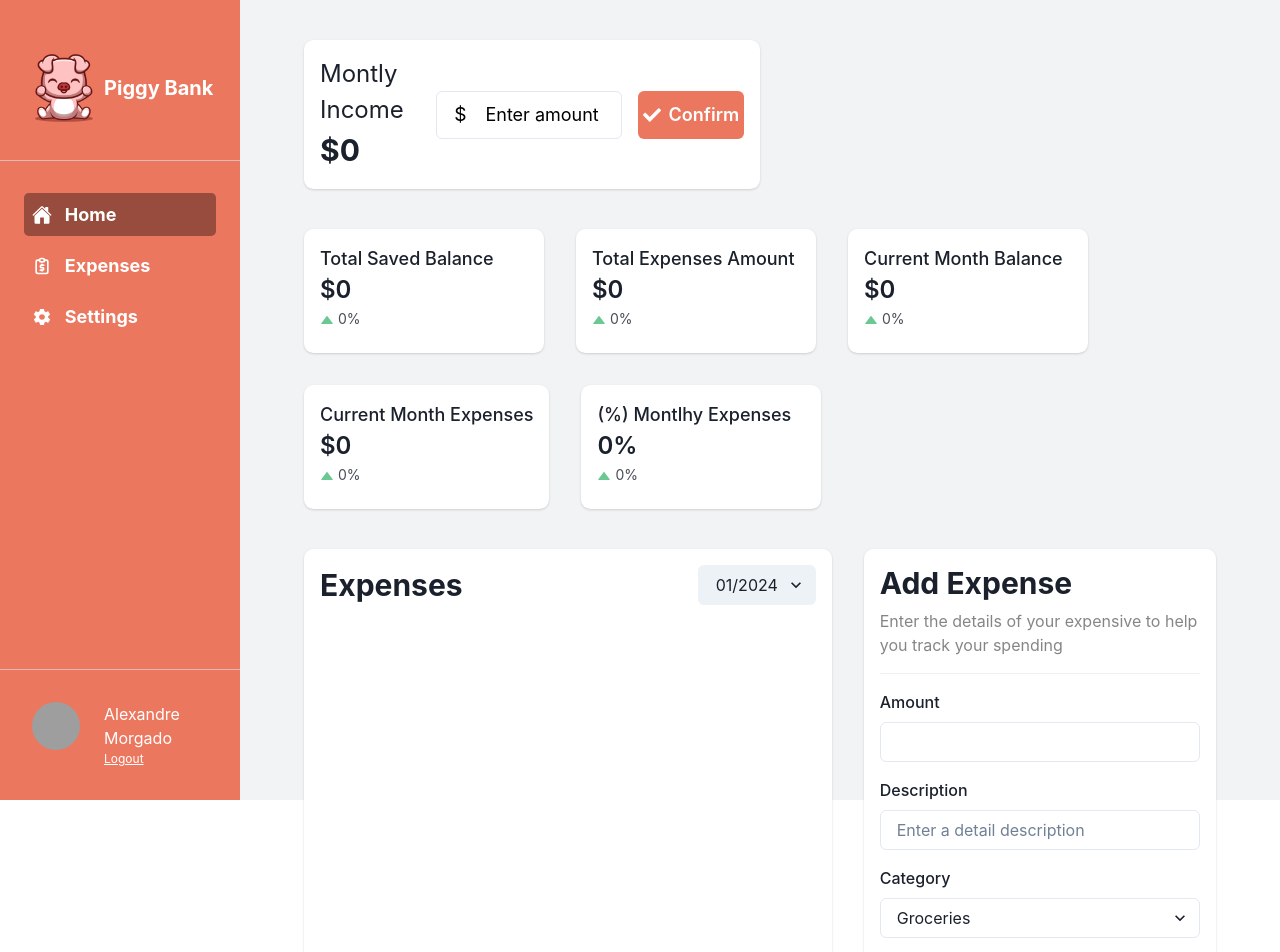
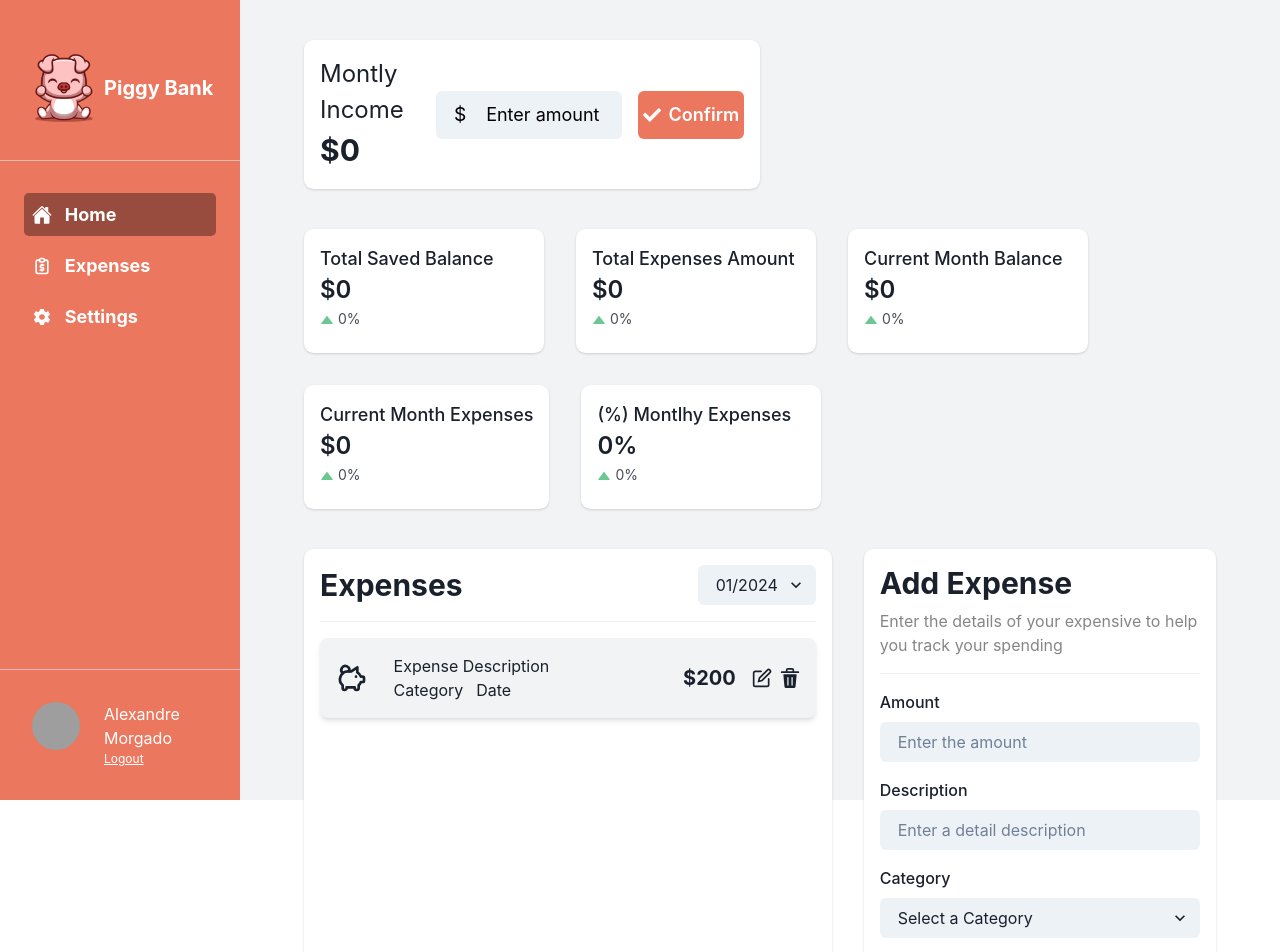
Before and after one commit to Almopt/PiggyBank-App, a React (Vite) app: page / in a window 1280 px wide. Shown: the top 952 px of the page. Built offline with nearby package versions, Linux system fonts and the light colour scheme; grey boxes are pictures that could not be loaded.

Commit message:
Solving some bugs

```diff
--- a/src/App.jsx
+++ b/src/App.jsx
@@ -4,7 +4,6 @@ import MainContainer from './components/MainContainer/MainContainer.jsx';
 import { Flex } from '@chakra-ui/react';
 
 function App() {
-  console.log('render app');
   return (
     <Flex h="calc(100vh)">
       <Sidebar />
--- a/src/components/MainContainer/CustomModal.jsx
+++ b/src/components/MainContainer/CustomModal.jsx
@@ -1,7 +1,6 @@
 import { Button, Modal, ModalOverlay, ModalContent, ModalHeader, ModalCloseButton, ModalBody, ModalFooter } from '@chakra-ui/react';
 
 export default function CustomModal({ isOpen, onClose, title, bodyContent, buttons }) {
-  console.log('CustomModal -> isOpen', isOpen);
   return (
     <>
       <Modal isOpen={isOpen} onClose={onClose}>
--- a/src/components/MainContainer/Expense.jsx
+++ b/src/components/MainContainer/Expense.jsx
@@ -1,5 +1,42 @@
+import { Flex, Box, Text, Icon, Tooltip } from '@chakra-ui/react';
+import { EditIcon, DeleteIcon } from '@chakra-ui/icons';
+
+import { TbPigMoney } from 'react-icons/tb';
+
 export default function Expense() {
   return (
-
+    // Expense Main Container
+    <Box borderRadius="0.5rem" boxShadow="md" bg="#f1f3f4">
+      <Flex justifyContent="space-between" px="1rem" py="1rem">
+        {/* Expense Details */}
+        <Flex gap="0.8rem">
+          {/* Money Icon */}
+          <Icon as={TbPigMoney} alignSelf="center" boxSize={8} />
+          <Box></Box>
+          {/* Expense Details */}
+          <Flex flexDirection="column">
+            <Text>Expense Description</Text>
+            <Flex gap="0.8rem">
+              <Text>Category</Text>
+              <Text>Date</Text>
+            </Flex>
+          </Flex>
+        </Flex>
+        {/* Expense Amount and Action Button/Icons */}
+        <Flex justifyContent="space-between" alignItems="center" gap="1rem">
+          <Text fontSize="xl" as="b">
+            $200
+          </Text>
+          <Flex gap="0.5rem">
+            <Tooltip label="Edit Expense" fontSize="md">
+              <EditIcon boxSize={5} cursor="pointer" _hover={{ color: 'primaryRed' }} />
+            </Tooltip>
+            <Tooltip label="Delete Expense" fontSize="md">
+              <DeleteIcon boxSize={5} cursor="pointer" _hover={{ color: 'primaryRed' }} />
+            </Tooltip>
+          </Flex>
+        </Flex>
+      </Flex>
+    </Box>
   );
 }
--- a/src/components/MainContainer/MainContainer.jsx
+++ b/src/components/MainContainer/MainContainer.jsx
@@ -6,11 +6,7 @@ import {
   Button,
   HStack,
   Text,
-  InputLeftElement,
-  InputGroup,
   Input,
-  Alert,
-  AlertIcon,
   useBreakpointValue,
   useDisclosure,
   Heading,
@@ -21,13 +17,15 @@ import {
   NumberInput,
   NumberInputField,
 } from '@chakra-ui/react';
-import { FaCheck } from 'react-icons/fa';
+// import { FaCheck } from 'react-icons/fa';
 import { AddIcon } from '@chakra-ui/icons';
 import Stats from './Stats.jsx';
 import CustomModal from './CustomModal.jsx';
+import Expense from './Expense.jsx';
+import MonthlyIncomeForm from './MonthlyIncomeForm.jsx';
 
 export default function MainContainer() {
-  const [monthlyIncomeInputValue, setMonthlyIncomeInputValue] = useState('');
+  // const [amount, setamount] = useState('');
   const [monthlyIncome, setMonthlyIncome] = useState('$0');
   const [errorMessage, setErrorMessage] = useState('');
   const [modalTitle, setModalTitle] = useState('');
@@ -36,6 +34,9 @@ export default function MainContainer() {
 
   // Create a new Date object
   const currentDate = new Date();
+
+  console.log('Entou a dar render');
+  console.log(monthlyIncome);
 
   // Get the current date in YYYY-MM-DD format
   const year = currentDate.getFullYear();
@@ -70,7 +71,7 @@ export default function MainContainer() {
     base: 'column',
     sm: 'column',
     md: 'column',
-    lg: 'row',
+    lg: 'column',
     xl: 'row',
     '2xl': 'row',
   });
@@ -80,9 +81,9 @@ export default function MainContainer() {
     useGrouping: true, // Enables thousands separator
   };
 
-  const handleInputChange = (event) => {
-    setMonthlyIncomeInputValue(event.target.value);
-  };
+  // const handleInputChange = (event) => {
+  //   setamount(event.target.value);
+  // };
 
   function isMonthlyInputFilled() {
     if (parseInt(monthlyIncome.substring(1)) > 0) {
@@ -95,17 +96,16 @@ export default function MainContainer() {
     return false;
   }
 
-  function handleConfirmMonthlyIncome(event) {
-    event.preventDefault();
+  function handleConfirmMonthlyIncome(amount) {
+    // event.preventDefault();
     // Checks if the input is empty
-    if (monthlyIncomeInputValue.trim() === '') {
-      console.log(monthlyIncomeInputValue);
+    if (amount.trim() === '') {
       setErrorMessage('Input cannot be empty');
 
       // Checks if input isn't a number
-    } else if (isNaN(monthlyIncomeInputValue)) {
+    } else if (isNaN(amount)) {
       setErrorMessage('Input must be a number');
-      setMonthlyIncomeInputValue('');
+      // setamount('');
     } else {
       // Checks if we already have a current Montlhy Income
       if (isMonthlyInputFilled()) {
@@ -113,21 +113,21 @@ export default function MainContainer() {
       }
       // Clear any previous error message if input is valid
       setErrorMessage('');
-      setMonthlyIncome(`$${parseInt(monthlyIncomeInputValue).toLocaleString('en-US', options)}`);
-      setMonthlyIncomeInputValue('');
+      setMonthlyIncome(`$${parseInt(amount).toLocaleString('en-US', options)}`);
+      // setamount('');
     }
   }
 
   function handleResetMonthlyIncome() {
     setMonthlyIncome(`$0`);
-    setMonthlyIncomeInputValue('');
+    // setamount('');
     onClose();
   }
 
-  function handleUpdateMonthlyIncome() {
-    const newMontlhyIncome = parseInt(monthlyIncomeInputValue) + parseInt(monthlyIncome.substring(1));
+  function handleUpdateMonthlyIncome(amount) {
+    const newMontlhyIncome = parseInt(amount) + parseInt(monthlyIncome.substring(1));
     setMonthlyIncome(`$${newMontlhyIncome.toLocaleString('en-US', options)}`);
-    setMonthlyIncomeInputValue('');
+    // setamount('');
     onClose();
   }
 
@@ -162,14 +162,22 @@ export default function MainContainer() {
               {monthlyIncome}
             </Text>
           </Flex>
-          <Flex flexDirection="column" gap="0.5rem" alignSelf="center">
+          <MonthlyIncomeForm income={monthlyIncome} onConfirmIncome={handleConfirmMonthlyIncome} errorMessage={errorMessage} />
+          {/* <Flex flexDirection="column" gap="0.5rem" alignSelf="center">
             <form onSubmit={handleConfirmMonthlyIncome}>
               <Flex gap="1rem">
                 <InputGroup alignSelf="center" size="lg">
                   <InputLeftElement pointerEvents="none" color="black" fontSize="1.2em">
                     $
                   </InputLeftElement>
-                  <Input focusBorderColor="black" placeholder="Enter amount" _placeholder={{ color: 'black' }} value={monthlyIncomeInputValue} onChange={handleInputChange} />
+                  <Input
+                    variant="filled"
+                    focusBorderColor="black"
+                    placeholder="Enter amount"
+                    _placeholder={{ color: 'black' }}
+                    value={amount}
+                    onChange={handleInputChange}
+                  />
                 </InputGroup>
                 <Button
                   leftIcon={<FaCheck />}
@@ -192,7 +200,7 @@ export default function MainContainer() {
                 {errorMessage}
               </Alert>
             ) : null}
-          </Flex>
+          </Flex> */}
         </Flex>
         {/* Stats Container */}
         <HStack spacing="2rem" mt="2.5rem" flexWrap="wrap">
@@ -205,14 +213,14 @@ export default function MainContainer() {
         {/* Expenses Container */}
         <Flex flexDirection={expensesContainerFlexDirection} gap="2rem">
           {/* Check Expenses Container */}
-          <Flex mt="2.5rem" gap="1rem" bg="white" p="1rem" borderRadius="0.6rem" justifyContent="space-between" boxShadow="base" flexDirection="column" width="60%">
+          <Flex mt="2.5rem" gap="1rem" bg="white" p="1rem" borderRadius="0.6rem" boxShadow="base" flexDirection="column" width="60%">
             {/* Title */}
             <Flex justifyContent="space-between">
               <Heading as="h2" size="lg" alignSelf="center">
                 Expenses
               </Heading>
               <Box>
-                <Select variant="filled" value="option1">
+                <Select variant="filled">
                   <option value="option1">01/2024</option>
                   <option value="option2">02/2024</option>
                   <option value="option3">03/2024</option>
@@ -221,6 +229,7 @@ export default function MainContainer() {
             </Flex>
             <Divider size="2xl" />
             {/* Expenses */}
+            <Expense></Expense>
           </Flex>
           {/* Add/Update Expenses Container */}
           <Flex mt="2.5rem" gap="1rem" bg="white" p="1rem" borderRadius="0.6rem" justifyContent="space-between" boxShadow="base" flexDirection="column" width="40%">
@@ -237,17 +246,17 @@ export default function MainContainer() {
               <Flex flexDirection="column" gap="1rem">
                 <Box>
                   <FormLabel>Amount</FormLabel>
-                  <NumberInput min={1}>
-                    <NumberInputField />
+                  <NumberInput min={1} variant="filled">
+                    <NumberInputField placeholder="Enter the amount " />
                   </NumberInput>
                 </Box>
                 <Box>
                   <FormLabel>Description</FormLabel>
-                  <Input type="text" placeholder="Enter a detail description" />
+                  <Input variant="filled" type="text" placeholder="Enter a detail description" />
                 </Box>
                 <Box>
                   <FormLabel>Category</FormLabel>
-                  <Select value="groceries">
+                  <Select variant="filled" placeholder="Select a Category">
                     <option value="groceries">Groceries</option>
                     <option value="house-bills">House Bills</option>
                     <option value="car-insurance">Car Insurance</option>
@@ -256,7 +265,8 @@ export default function MainContainer() {
                 </Box>
                 <Box>
                   <FormLabel>Date</FormLabel>
-                  <Input type="date" value={`${year}-${month}-${day}`} />
+                  {/* <Input variant="filled" type="date" value={`${year}-${month}-${day}`} /> */}
+                  <Input variant="filled" type="date" />
                 </Box>
                 <Button
                   mt="2rem"
--- /dev/null
+++ b/src/components/MainContainer/MonthlyIncomeForm.jsx
@@ -0,0 +1,46 @@
+import { useState } from 'react';
+
+import { Flex, InputLeftElement, InputGroup, Alert, AlertIcon, Button, Input } from '@chakra-ui/react';
+import { FaCheck } from 'react-icons/fa';
+
+export default function MonthlyIncomeForm({ income, onConfirmIncome, errorMessage }) {
+  const [incomeInputValue, setincomeInputValue] = useState('');
+
+  const handleInputChange = (event) => {
+    setincomeInputValue(event.target.value);
+  };
+
+  return (
+    <Flex flexDirection="column" gap="0.5rem" alignSelf="center">
+      <form onSubmit={() => onConfirmIncome(incomeInputValue)}>
+        <Flex gap="1rem">
+          <InputGroup alignSelf="center" size="lg">
+            <InputLeftElement pointerEvents="none" color="black" fontSize="1.2em">
+              $
+            </InputLeftElement>
+            <Input variant="filled" focusBorderColor="black" placeholder="Enter amount" _placeholder={{ color: 'black' }} value={incomeInputValue} onChange={handleInputChange} />
+          </InputGroup>
+          <Button
+            leftIcon={<FaCheck />}
+            bg="primaryRed"
+            variant="solid"
+            alignSelf="center"
+            size="lg"
+            color="white"
+            _hover={{ background: 'blackAlpha.500' }}
+            _active={{ background: 'blackAlpha.800' }}
+            type="submit"
+          >
+            {income !== '$0' ? 'Edit' : 'Confirm'}
+          </Button>
+        </Flex>
+      </form>
+      {errorMessage ? (
+        <Alert status="error">
+          <AlertIcon />
+          {errorMessage}
+        </Alert>
+      ) : null}
+    </Flex>
+  );
+}
--- a/src/main.jsx
+++ b/src/main.jsx
@@ -1,4 +1,3 @@
-import React from 'react';
 import ReactDOM from 'react-dom/client';
 import { ChakraProvider, extendTheme } from '@chakra-ui/react';
 import App from './App.jsx';
```
